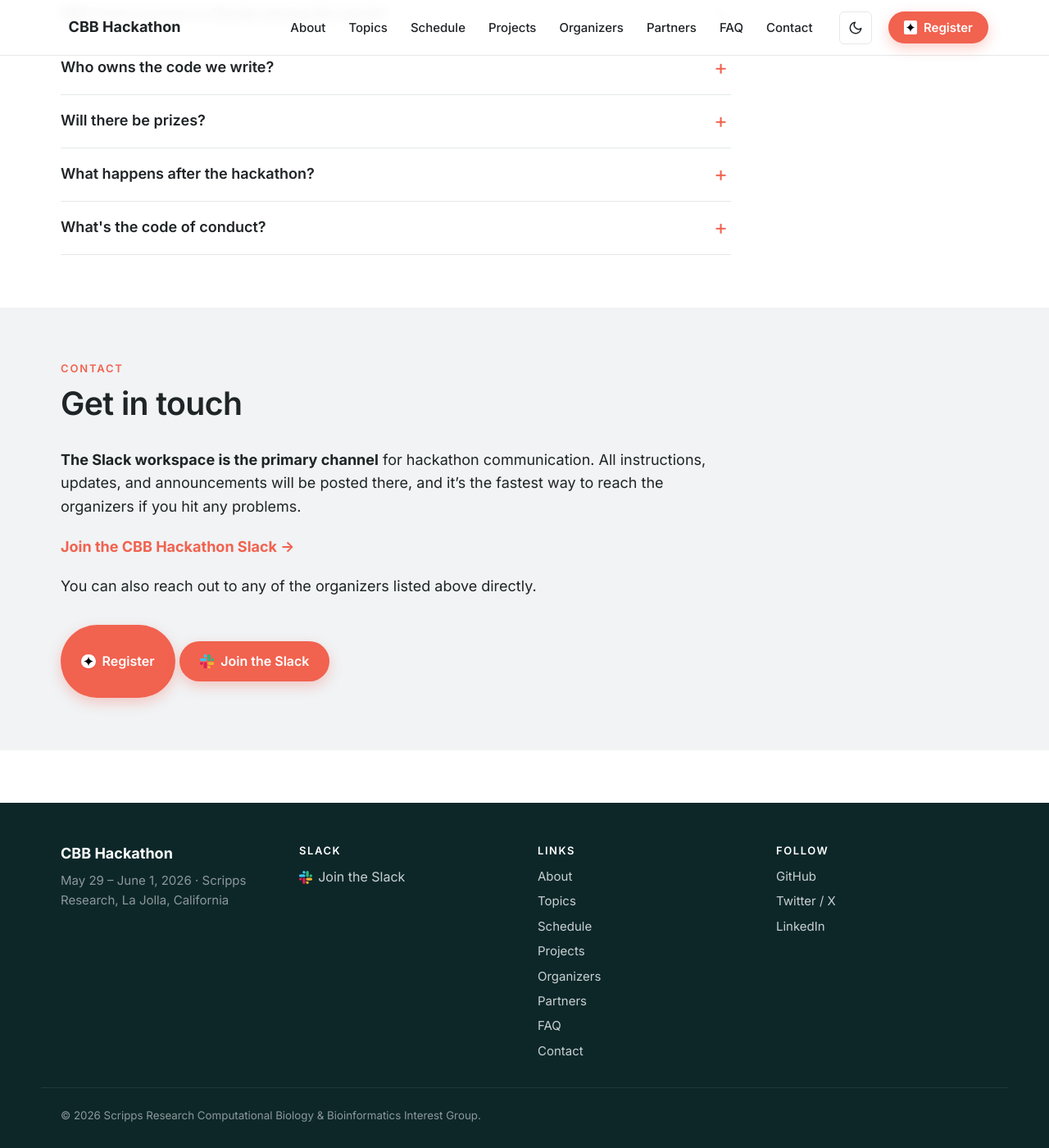
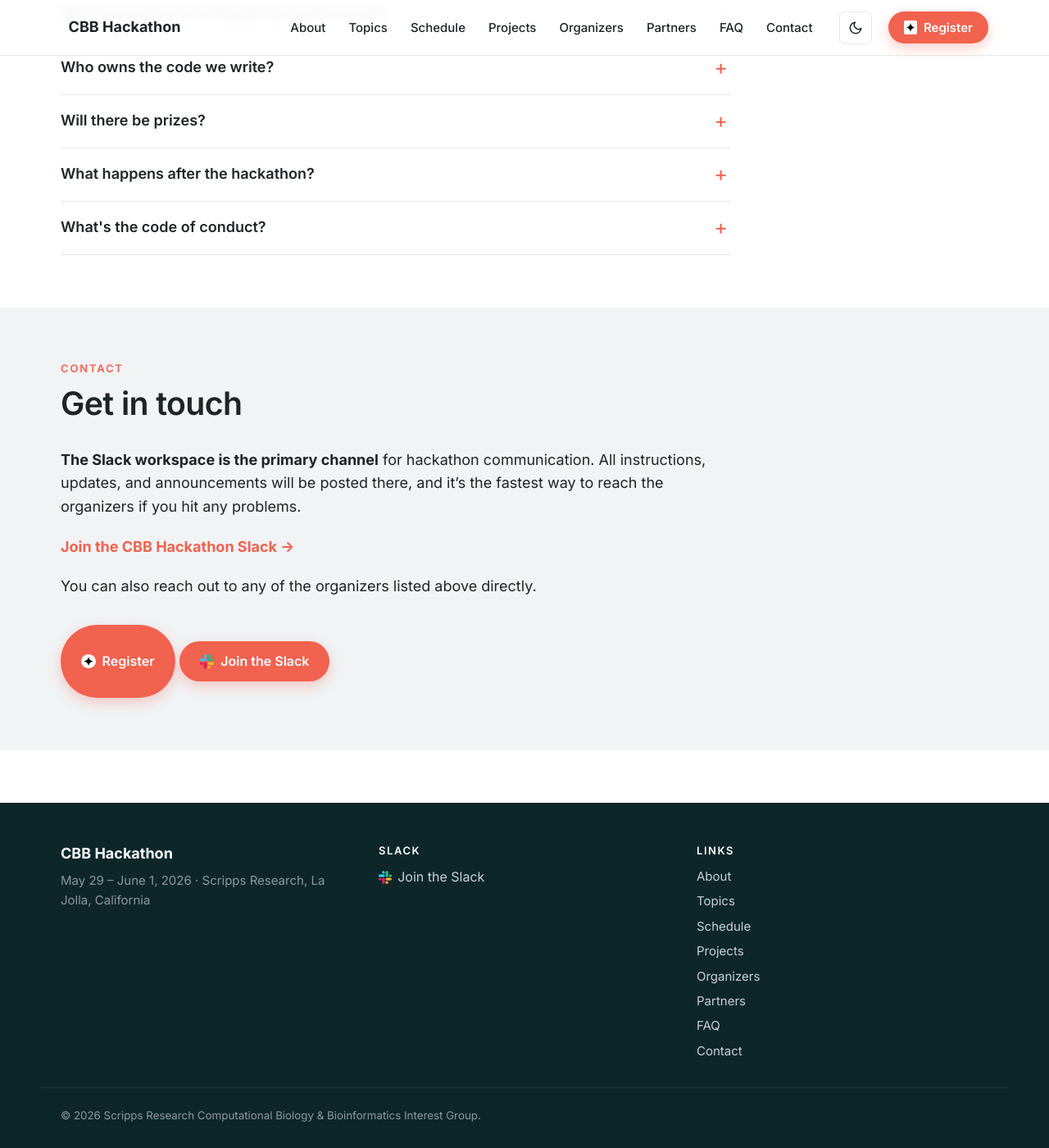
Before and after one commit to scripps-cbb/scripps-cbb.github.io, a Jekyll site: the page built from index.md, in a window 1280 px wide and 1400 px high, scrolled down 7660 px. Shown: the whole window at 82% size. Built offline with Jekyll 4.4.1, drawn with Linux system fonts in a browser that asks for light colours.

Commit message:
Removed Follow section from footer

```diff
--- a/_includes/footer.html
+++ b/_includes/footer.html
@@ -20,17 +20,6 @@
         {% endfor %}
       </ul>
     </div>
-
-    {% if site.social.github or site.social.twitter or site.social.linkedin %}
-    <div class="site-footer__col">
-      <p class="site-footer__heading">Follow</p>
-      <ul class="site-footer__social">
-        {% if site.social.github %}<li><a href="{{ site.social.github }}">GitHub</a></li>{% endif %}
-        {% if site.social.twitter %}<li><a href="{{ site.social.twitter }}">Twitter / X</a></li>{% endif %}
-        {% if site.social.linkedin %}<li><a href="{{ site.social.linkedin }}">LinkedIn</a></li>{% endif %}
-      </ul>
-    </div>
-    {% endif %}
   </div>
 
   <div class="container site-footer__bottom">
--- a/_sass/_layout.scss
+++ b/_sass/_layout.scss
@@ -147,7 +147,7 @@
     grid-template-columns: 1fr;
     padding-block: 3rem 2rem;
     @include media-up($bp-sm) { grid-template-columns: repeat(2, 1fr); }
-    @include media-up($bp-md) { grid-template-columns: repeat(4, 1fr); }
+    @include media-up($bp-md) { grid-template-columns: repeat(3, 1fr); }
   }
 
   &__title { color: var(--color-footer-heading); font-weight: 700; font-size: $fs-md; margin-bottom: 0.4rem; }
```
